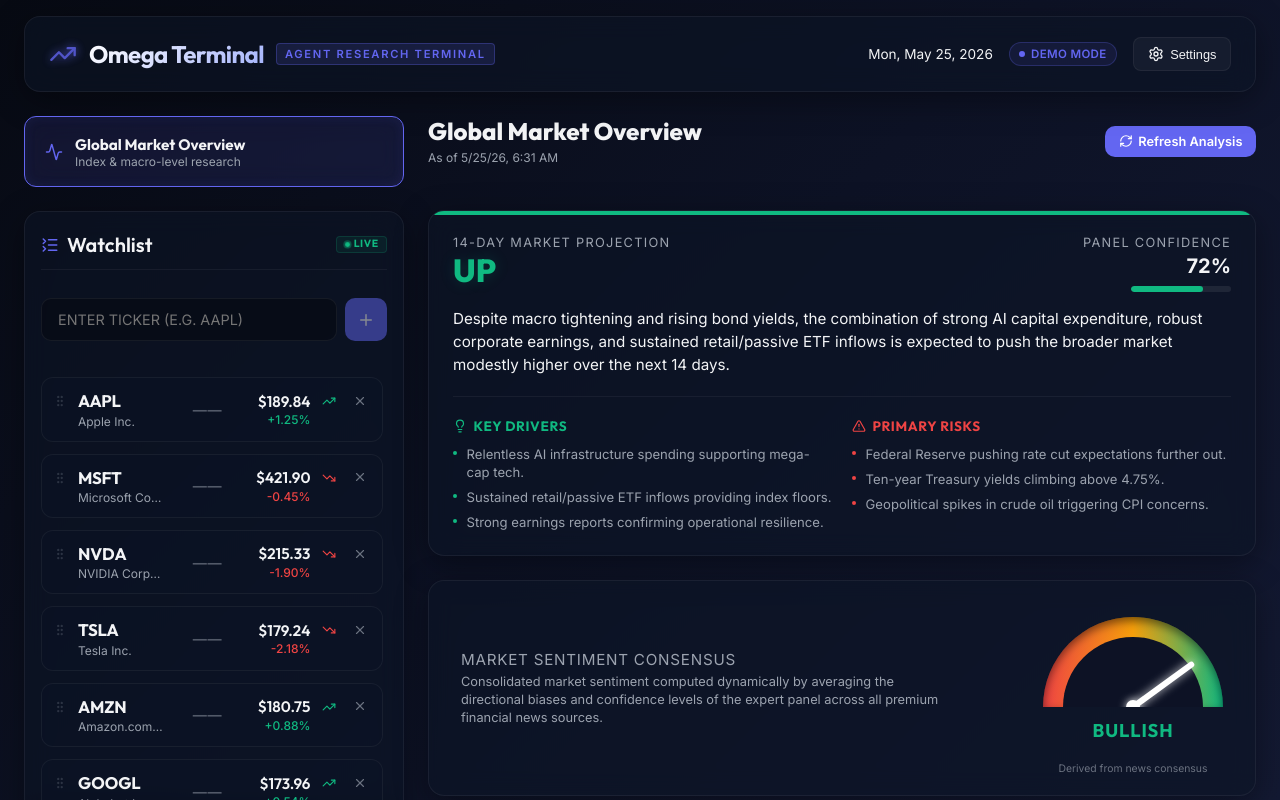
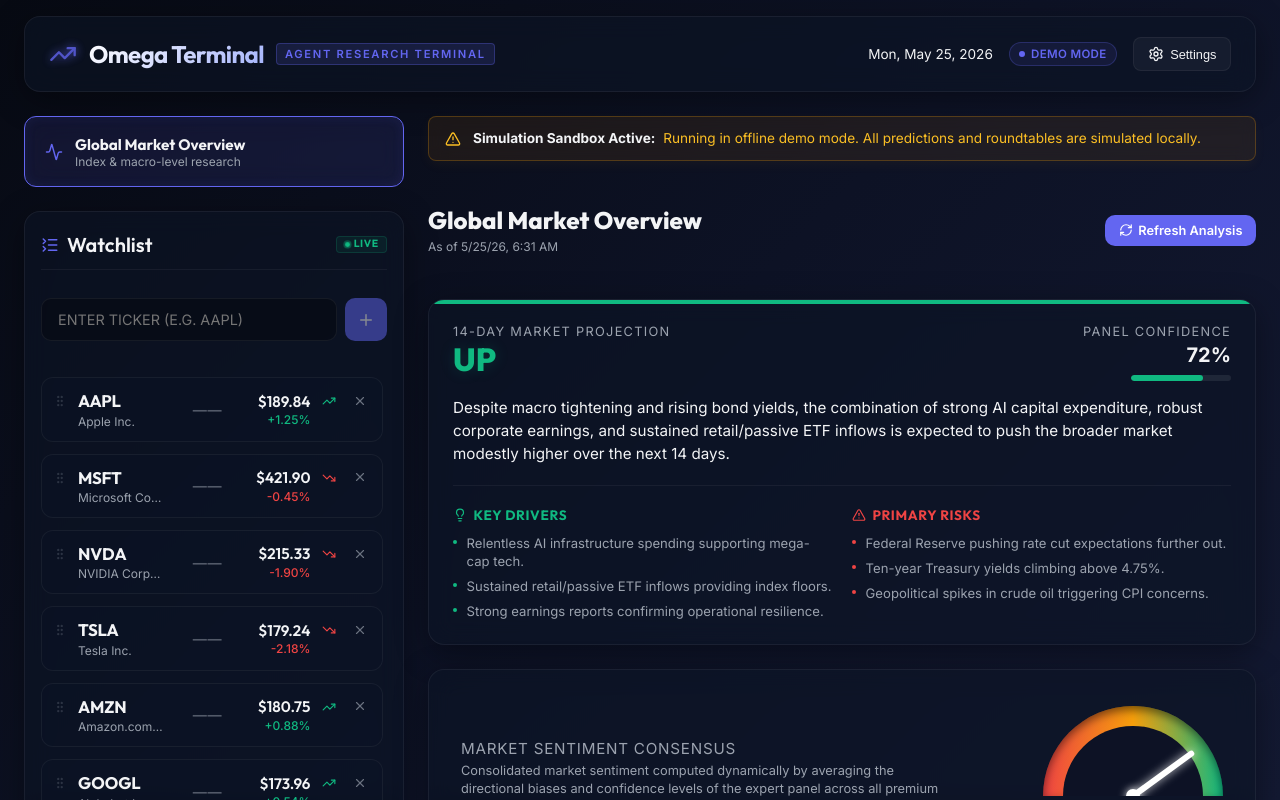
Before and after one commit to cmqhuy/stock-market-researcher, a React (Vite) app: page / in a window 1280 px wide. Shown: the top 800 px of the page. Built offline with nearby package versions, Linux system fonts and the light colour scheme; no server answers.

Commit message:
Feat: display Simulation Sandbox Active banner in demo mode and live fallback

```diff
--- a/src/components/MarketOverview.tsx
+++ b/src/components/MarketOverview.tsx
@@ -70,11 +70,13 @@ export const MarketOverview: React.FC<MarketOverviewProps> = ({ marketState, isL
 
   return (
     <div className="stock-detail-view">
-      {isLiveMode && marketState.isSimulated && (
+      {(!isLiveMode || marketState.isSimulated) && (
         <div className="simulation-warning-banner">
           <AlertTriangle className="warning-icon" size={16} />
           <span>
-            <strong>Demo Simulation Mode Fallback:</strong> The live Gemini analysis failed to execute or is unavailable. Showing simulated market projections.
+            <strong>Simulation Sandbox Active:</strong> {!isLiveMode
+              ? "Running in offline demo mode. All predictions and roundtables are simulated locally."
+              : "Live analysis was unavailable. Showing simulated projections and local panel consensus."}
           </span>
         </div>
       )}
--- a/src/components/StockAnalysisDetail.tsx
+++ b/src/components/StockAnalysisDetail.tsx
@@ -75,11 +75,13 @@ export const StockAnalysisDetail: React.FC<StockAnalysisDetailProps> = ({
 
   return (
     <div className="stock-detail-view">
-      {isLiveMode && stockAnalysis && stockAnalysis.isSimulated && (
+      {(!isLiveMode || (stockAnalysis && stockAnalysis.isSimulated)) && (
         <div className="simulation-warning-banner">
           <AlertTriangle className="warning-icon" size={16} />
           <span>
-            <strong>Demo Simulation Mode Fallback:</strong> The live Gemini analysis failed to execute or is unavailable. Showing simulated stock projections.
+            <strong>Simulation Sandbox Active:</strong> {!isLiveMode
+              ? "Running in offline demo mode. All predictions and roundtables are simulated locally."
+              : "Live analysis was unavailable. Showing simulated projections and local panel consensus."}
           </span>
         </div>
       )}
```
